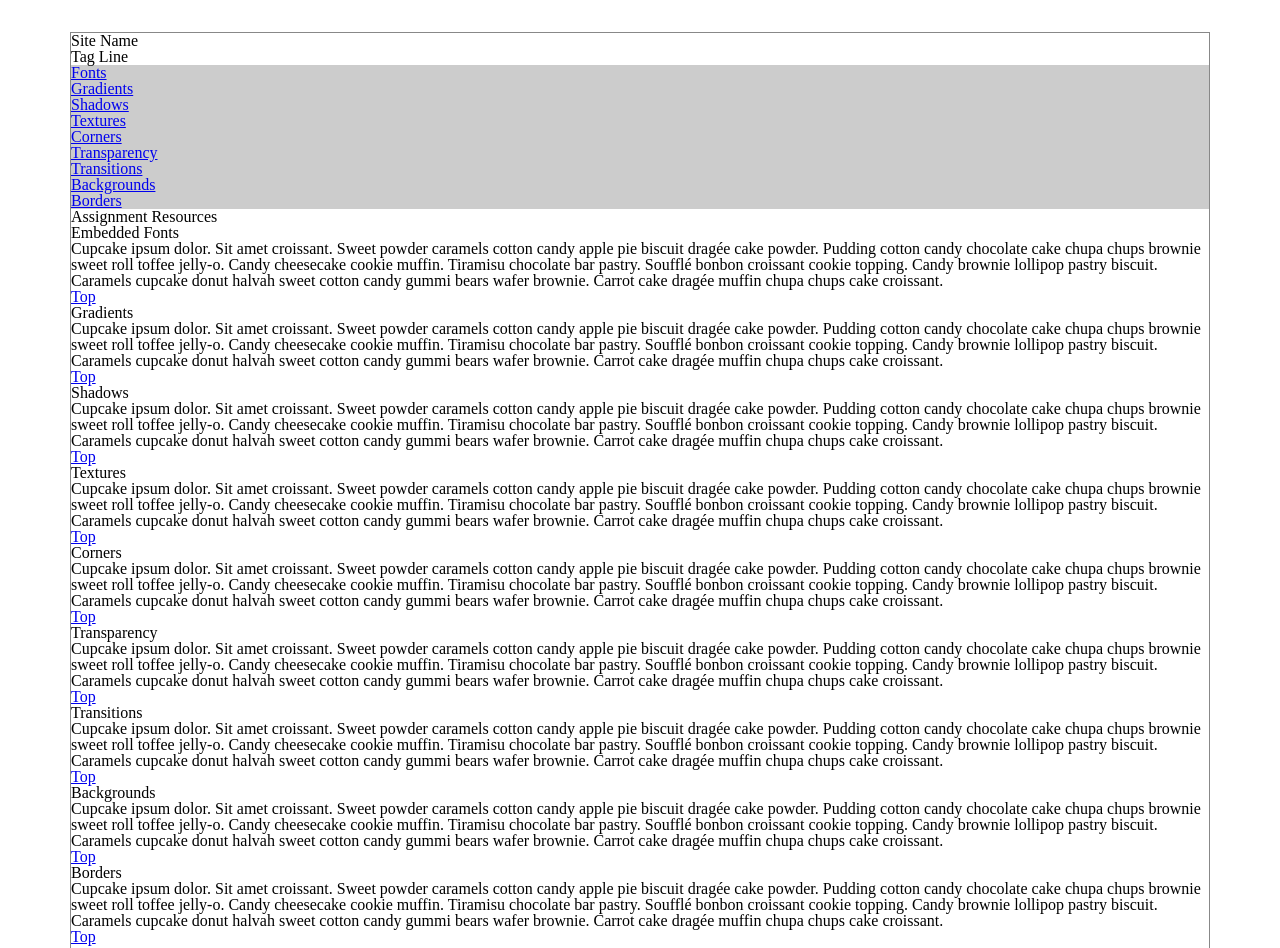
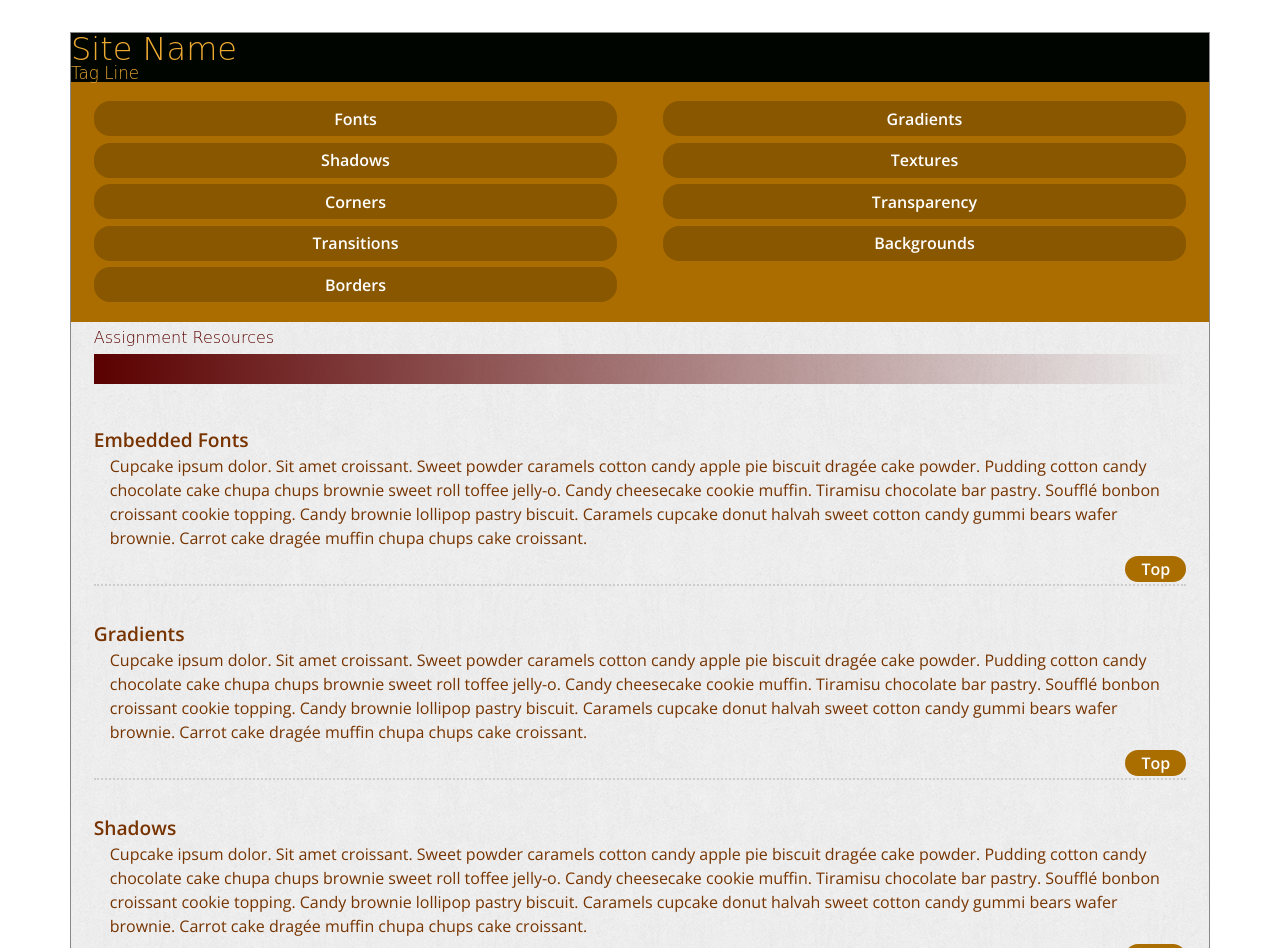
Before and after one commit to jeannesguinn/css-responsive-exercise, a plain HTML site: page index.html in a window 1280 px wide. Shown: the top 948 px of the page. Drawn offline with nearby package versions, Linux system fonts and the light colour scheme; a web font is replaced by a local one.

```diff
--- a/css/phone-default.css
+++ b/css/phone-default.css
@@ -7,32 +7,54 @@ html {-webkit-text-size-adjust: none; }
 /*-----BODY -----*/
 body {
 	font-size: 16px;
+	font-family: 'Open Sans', sans-serif;
+	font-weight: 300;
 }
 
 
 /*-----CONTAINER -----*/
 #container {
-	background-color: #fff;   /*becomes the nav background color*/
+	background-color: #ab6d00;   /*becomes the nav background color*/
 	min-width: 320px;
 	max-width: 1140px;
 }
 
 /*-----HEADER -----*/
-header {}
-header h1 {}
-header h2 {}
+header {
+	background-color: #000500;
+}
+header hgroup{
+	font-family: 'Overlock SC', cursive;
+	color: #eca932;
+}
+header h1 {font-size: 2em;}
+header h2 {font-size: 1.05em;}
 
 
 
 /*-----NAVigation -----*/
 nav {}
-nav ul li {}
+nav ul{
+	padding: 1em 0;
+}
+nav ul li {
+	float: left;
+	width: 46%;
+	margin: 0 2%;
+}
 nav ul li a {
+	text-align: center;
 	display:block;
-	background-color:#ccc;
+	font-weight: 600;
+	margin: .2em 0;
+	padding: .6em 0;
+	text-decoration: none;
+	color: #fff;
+	background-color: rgba(0, 0, 0, 0.2);
+	border-radius: 16px;
 }
 nav ul li a:hover {
-	background-color:#999;
+	background-color: rgba(0, 0, 0, 0.4);
 }
 
 
@@ -40,8 +62,50 @@ nav ul li a:hover {
 /*-----CONTENT -----*/
 #content {
 	min-height: 5em;
+	background-color: #eee;
+	background-image: url(../images/soft_wallpaper.png);
+	padding: .5em 2%;
+}
+#content h1{
+	font-family: 'Overlock SC', cursive;
+	color: #5b0000;
+}
+#content hr{
+	height: 30px;
+	border: none;
+		/* Permalink - use to edit and share this gradient: http://colorzilla.com/gradient-editor/#5b0000+0,5b0000+100&1+0,0+100 */
+	background: -moz-linear-gradient(left,  rgba(91,0,0,1) 0%, rgba(91,0,0,0) 100%); /* FF3.6-15 */
+	background: -webkit-linear-gradient(left,  rgba(91,0,0,1) 0%,rgba(91,0,0,0) 100%); /* Chrome10-25,Safari5.1-6 */
+	background: linear-gradient(to right,  rgba(91,0,0,1) 0%,rgba(91,0,0,0) 100%); /* W3C, IE10+, FF16+, Chrome26+, Opera12+, Safari7+ */
+	filter: progid:DXImageTransform.Microsoft.gradient( startColorstr='#5b0000', endColorstr='#005b0000',GradientType=1 ); /* IE6-9 */
 }
 
+#content article{
+	padding-bottom: 2em;
+	border-bottom: dotted 2px #ccc;
+}
+#content article h2{
+	font-weight: 600;
+	font-size: 1.2em;
+	padding-top: 2em;
+	color: #773300;
+}
+#content article p{
+	font-size: 1em;
+	padding: .3em 0 .1em 1em;
+	color: #763400;
+	line-height: 1.5em;
+}
+#content a.top{
+	background-color: #aa6d00;
+	font-weight: 600;
+	color: #fff;
+	border-radius: 15px;
+	padding: .3em 1em;
+	margin-top: .3em;
+	float: right;
+	text-decoration: none;
+}
 
 
 /*----- FOOTER -----*/
@@ -50,3 +114,9 @@ footer {
 	text-align: center;
 	padding: 1em;
 }
+
+
+/*----- OTHER STUFF --------*/
+div.keepOpen{
+	clear:both;
+}
--- a/index.html
+++ b/index.html
@@ -13,6 +13,8 @@
 <!-- LOAD THE LATEST VERSION OF JQUERY-->
 <script src="https://ajax.googleapis.com/ajax/libs/jquery/1.8/jquery.min.js"></script>
 
+<!-- LOAD GOOGLE FONTS -->
+<link href='https://fonts.googleapis.com/css?family=Open+Sans:400,600,700|Overlock+SC' rel='stylesheet' type='text/css'>
 
 <!--- STYLE SHEETS ----->
 <link href="css/reset.css" rel="stylesheet">
@@ -54,6 +56,7 @@
         <li><a href="#menu7">Transitions</a></li>
     	<li><a href="#menu8">Backgrounds</a></li>
     	<li><a href="#menu9">Borders</a></li>
+        <div class="keepOpen"></div>
     </ul>
     </nav>
 
@@ -61,6 +64,7 @@
     <!-- page content here -->
     <div id="content">
         <h1>Assignment Resources</h1>
+        <hr>
 
         <article id="menu1">
             <h2>Embedded Fonts</h2>
```
Also changed, not shown: images/GitHubMark.png (added), images/LinkedInLogo.png (added), images/soft_wallpaper.png (added).
